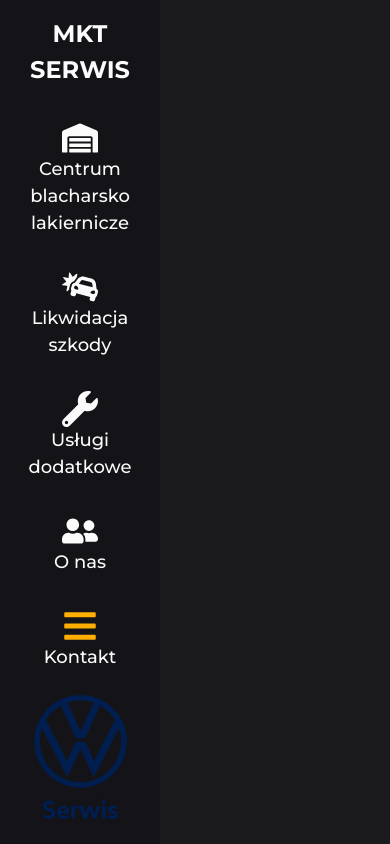
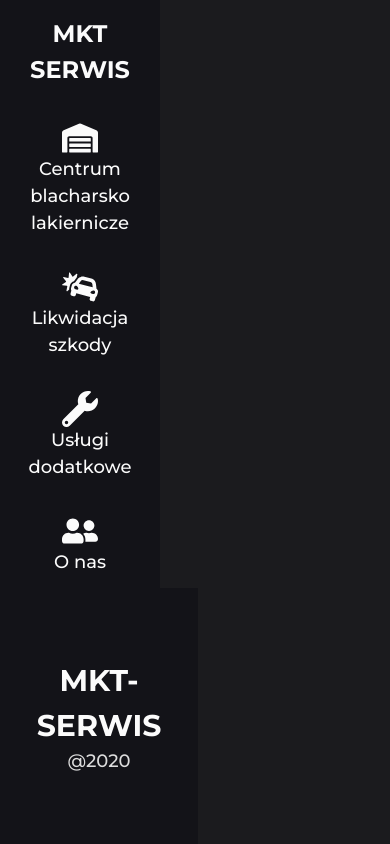
Before and after one commit to bm64/MKT-lakiernia, a Next.js app: page / in a window 390 px wide. Shown: the top 844 px of the page. Built offline with nearby package versions, Linux system fonts and the light colour scheme; grey boxes are pictures that could not be loaded.

Commit message:
Poor man's footer

```diff
--- a/components/layout.js
+++ b/components/layout.js
@@ -7,7 +7,7 @@ function Layout({ children }) {
     <>
       <Head>
         <link
-          href="https://fonts.googleapis.com/css?family=Montserrat:400,500,600,700&display=swap"
+          href="https://fonts.googleapis.com/css?family=Montserrat:300,400,500,600,700&display=swap"
           rel="stylesheet"
         />
         <link
--- a/pages/index.js
+++ b/pages/index.js
@@ -149,7 +149,7 @@ function Home() {
       </div>
 
       <div id="content">
-        <div className="min-h-screen">
+        <div className="relative z-20 min-h-screen bg-black mb-64">
           <Header />
           <div
             style={{ width: 'calc(100% - 12rem)' }}
@@ -612,19 +612,23 @@ function Home() {
               <img src="/ue_fundusz.png" className="funding-img" />
             </div>
           </section>
-          <div className="p-5 md:p-8 w-full mx-auto bg-cover bg-right md:bg-cover md:bg-center">
-            <div className="container mx-auto">
-              <div className="footer-item">START</div>
-              <div className="footer-item">KONTAKT</div>
-              <div className="footer-item ">USŁUGI</div>
-              <div className="footer-item">POLITYKA PRYWATNOŚCI</div>
-              <div className="footer-item">USŁUGI</div>
-              <p className="text-sm text-center pt-4 text-white md:text-lg">
-                Copyright @ 2020 MKT Serwis
-              </p>
-            </div>
+        </div>
+        <footer
+          className="fixed bottom-0 h-64 w-full text-center bg-black2"
+          style={{ width: 'calc(100vw - 12rem)' }}
+        >
+          <div
+            className="absolute mx-auto"
+            style={{
+              top: '50%',
+              left: '50%',
+              transform: 'translate(-50%, -50%)',
+            }}
+          >
+            <h1 className="font-bold">MKT-SERWIS</h1>
+            <h4 className="font-medium text-gray">@2020</h4>
           </div>
-        </div>
+        </footer>
       </div>
     </Layout>
   )
```
